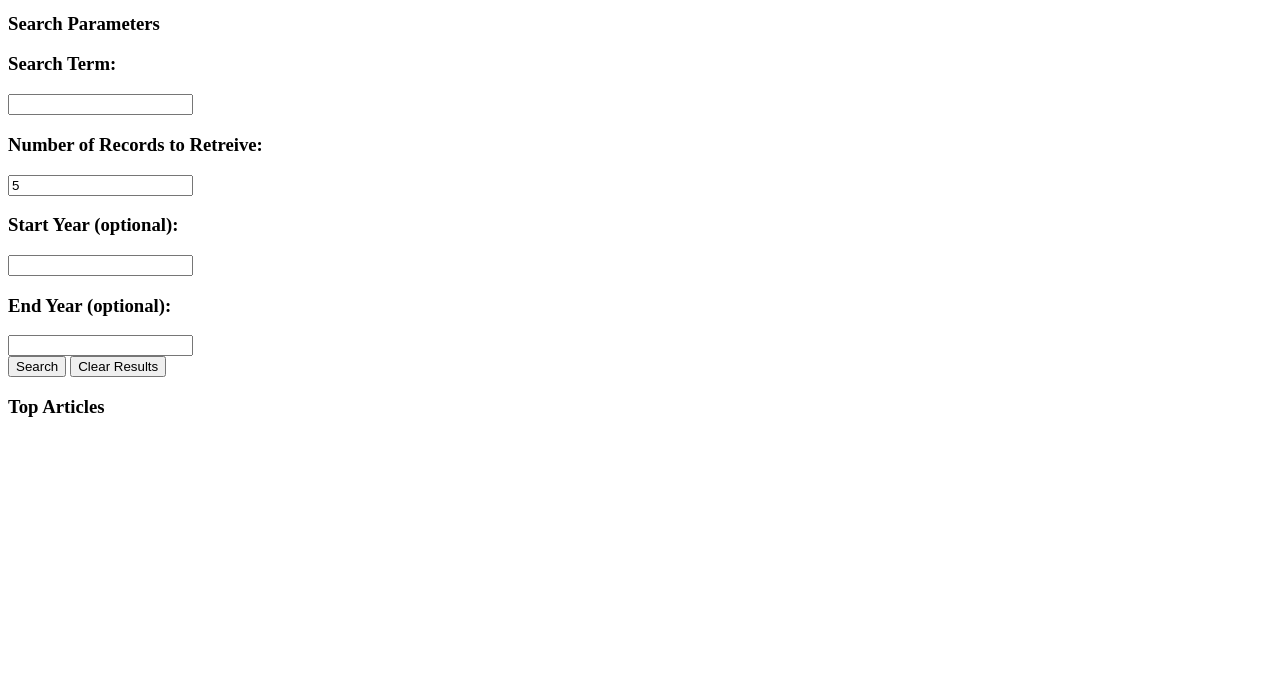
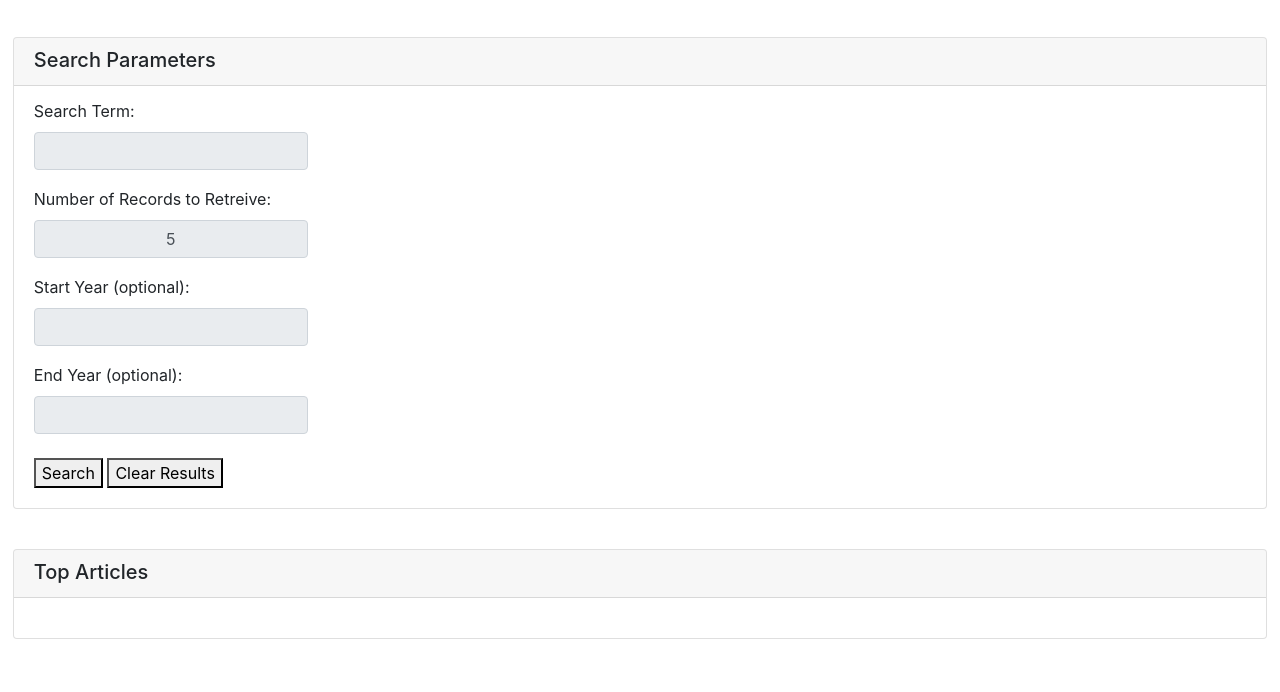
Before and after one commit to spinozist/NYTimesSearch, a plain HTML site: page index.html in a window 1280 px wide. Shown: the part 108-800 px from the top of the page. Drawn offline with nearby package versions, Linux system fonts and the light colour scheme.

Commit message:
bootstrappin

```diff
--- a/css/style.css
+++ b/css/style.css
@@ -5,4 +5,20 @@
     text-align: center;
     padding: 30px 0px 30px 0px;
     border-radius: 4px;
+    margin: auto;
+    width: 98%;
 }
+
+#search-container, #result-container {
+    margin: 40px auto 20px auto;
+    width: 98%;
+}
+
+p {
+    line-height: 10px;
+}
+
+h5 {
+    line-height: 10px;
+    padding-top: 5px;
+}
--- a/index.html
+++ b/index.html
@@ -6,6 +6,8 @@
     <meta http-equiv="X-UA-Compatible" content="IE=edge">
     <title>Page Title</title>
     <meta name="viewport" content="width=device-width, initial-scale=1">
+    <link rel="stylesheet" href="https://stackpath.bootstrapcdn.com/bootstrap/4.1.3/css/bootstrap.min.css" integrity="sha384-MCw98/SFnGE8fJT3GXwEOngsV7Zt27NXFoaoApmYm81iuXoPkFOJwJ8ERdknLPMO" crossorigin="anonymous">
+
     <link rel="stylesheet" type="text/css" media="screen" href="css/style.css" />
     <script src="https://code.jquery.com/jquery-3.3.1.js" integrity="sha256-2Kok7MbOyxpgUVvAk/HJ2jigOSYS2auK4Pfzbm7uH60="
         crossorigin="anonymous"></script>
@@ -14,24 +16,24 @@
 
 <body>
     <div id="banner">New York Times Search</div>
-    <div id="search-container">
-        <h3>Search Parameters</h3>
-        <div id="inner-box">
-            <h3>Search Term:</h3>
-            <input type="text" id="search-term" value=""><br>
-            <h3>Number of Records to Retreive:</h3>
-            <input type="text" id="num-records" value="5"><br>
-            <h3>Start Year (optional):</h3>
-            <input type="text" id="start-year" value=""><br>
-            <h3>End Year (optional):</h3>
-            <input type="text" id="end-year" value=""><br>
+    <div id="search-container" class="card">
+        <div class="card-header"><h5>Search Parameters</h5></div>
+        <div id="inner-box" class="card-body">
+            <p>Search Term:</p>
+            <input type="text" class="input-group-text" id="search-term" value=""><br>
+            <p>Number of Records to Retreive:</p>
+            <input type="text" id="num-records" class="input-group-text"value="5"><br>
+            <p>Start Year (optional):</p>
+            <input type="text" id="start-year" class="input-group-text" value=""><br>
+            <p>End Year (optional):</p>
+            <input type="text" id="end-year" class="input-group-text" value=""><br>
             <button id="search-button">Search</button>
             <button id="clear-button">Clear Results</button>
         </div>
     </div>
-    <div id="result-container">
-        <h3>Top Articles</h3>
-        <div id="search-results">
+    <div id="result-container" class="card">
+        <div class="card-header"><h5>Top Articles</h5></div>
+        <div id="search-results" class="card-body">
         </div>
     </div>
 
```
